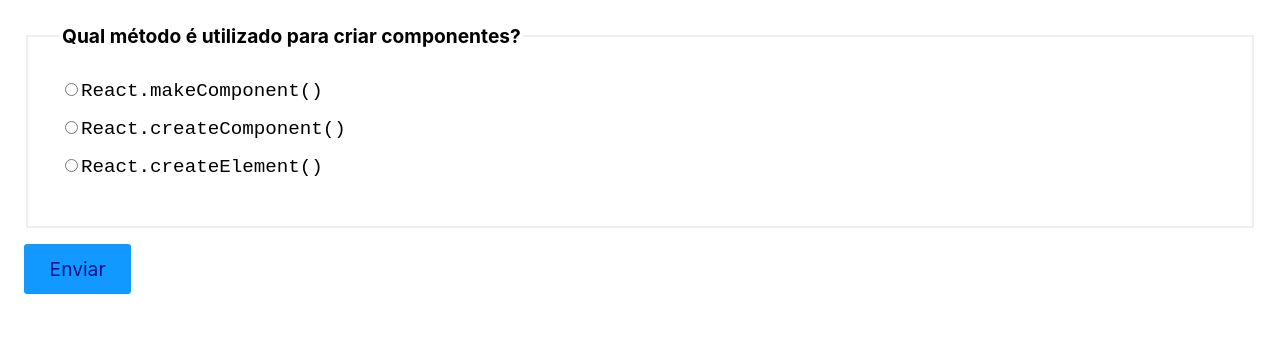
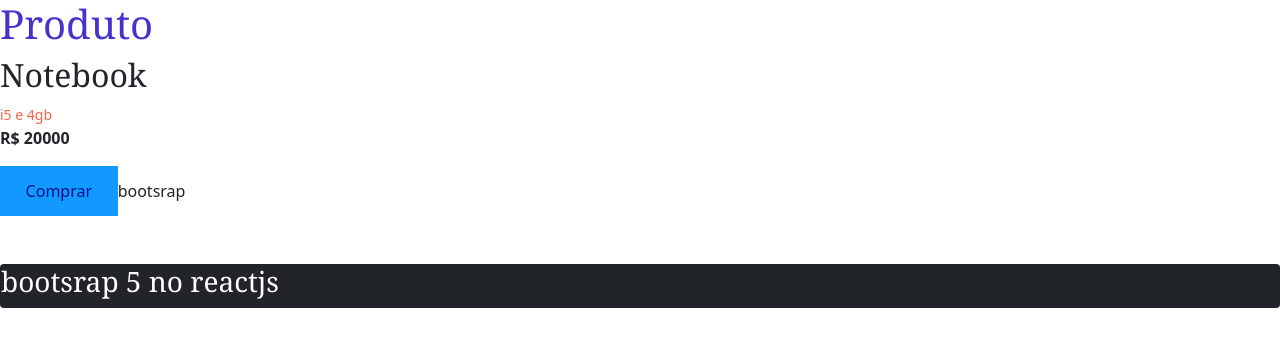
Before and after one commit to Sara01romao/estudo-reactjs, a React (Create React App) app: page / in a window 1280 px wide. Shown: the top 346 px of the page. Built offline with nearby package versions, Linux system fonts and the light colour scheme.

Commit message:
tipos de arquivos css

```diff
--- a/package.json
+++ b/package.json
@@ -6,9 +6,12 @@
     "@testing-library/jest-dom": "^5.16.1",
     "@testing-library/react": "^12.1.2",
     "@testing-library/user-event": "^13.5.0",
+    "bootstrap": "^5.1.3",
     "react": "^17.0.2",
+    "react-bootstrap": "^2.1.2",
     "react-dom": "^17.0.2",
     "react-scripts": "5.0.0",
+    "styled-components": "^5.3.3",
     "web-vitals": "^2.1.4"
   },
   "scripts": {
--- a/src/App.jsx
+++ b/src/App.jsx
@@ -1,94 +1,24 @@
 
 
-import { useState } from 'react';
+
 import './App.css';
-import Radio from './Form/Radio';
 
-const perguntas = [
-  {
-    pergunta: 'Qual método é utilizado para criar componentes?',
-    options: [
-      'React.makeComponent()',
-      'React.createComponent()',
-      'React.createElement()',
-    ],
-    resposta: 'React.createElement()',
-    id: 'p1',
-  },
-  {
-    pergunta: 'Como importamos um componente externo?',
-    options: [
-      'import Component from "./Component"',
-      'require("./Component")',
-      'import "./Component"',
-    ],
-    resposta: 'import Component from "./Component"',
-    id: 'p2',
-  },
-  {
-    pergunta: 'Qual hook não é nativo?',
-    options: ['useEffect()', 'useFetch()', 'useCallback()'],
-    resposta: 'useFetch()',
-    id: 'p3',
-  },
-  {
-    pergunta: 'Qual palavra deve ser utilizada para criarmos um hook?',
-    options: ['set', 'get', 'use'],
-    resposta: 'use',
-    id: 'p4',
-  },
-];
-
+import Produtos from './Components/Produto';
+import 'bootstrap/dist/js/bootstrap.min.js';
+import 'bootstrap/dist/css/bootstrap.min.css';
 
 
 
 
 function App() {
-  const [respostas, setRespostas] = useState({
-    p1:'',
-    p2:'',
-    p3:'',
-    p4:''
-  })
-
-  const [slide, setSlide] = useState(0);
-  const [resultado, setResultado]= useState(null);
-
-  function handleChange({target}){
-    setRespostas({...respostas, [target.id]:target.value});
-  }
 
 
-// verifica as respostas
-  function resultadoFinal(){
-    const corretas = perguntas.filter(({id, resposta}) => respostas[id] === resposta);
-    setResultado(`Você acertou corretas ${corretas.length} de ${perguntas.length}`)
-    console.log(corretas);
-  }
-//passa o slide de perguntas
-  function handleClick(){
-    if(slide < perguntas.length -1){
-      setSlide(slide + 1)
-    }else{
-
-      resultadoFinal();
-    }
-
-  }
-
   return (
+      <div>
+        <Produtos/>
+      </div>
 
 
-
-        <form onSubmit={(event) => event.preventDefault()}>
-          {perguntas.map((pergunta, index) => (
-              <Radio key={pergunta.id} active={slide === index} value={respostas[pergunta.id]} onChange={handleChange} {...pergunta}/>
-          ))}
-          {resultado ? <p>{resultado}</p>:
-
-              <button onClick={handleClick}>Enviar</button>
-          }
-        </form>
 
   );
 }
--- /dev/null
+++ b/src/Components/Produto.js
@@ -0,0 +1,44 @@
+
+import styles from './Produto.module.css'
+
+//styleComponent
+import styled from 'styled-components';
+
+const Info = styled.small`
+    color: tomato;
+
+
+`
+
+
+
+
+
+const Produtos =() =>{
+
+return(
+    <>
+        <h1 className={styles.titulo}>Produto</h1>
+        <h2>Notebook</h2>
+
+        <Info>i5 e 4gb</Info>
+        <p className={styles.preco}>R$ 20000</p>
+        <button>Comprar</button>
+
+        bootsrap
+        <div className='card bg-dark text-white mt-5'>
+            <h3>bootsrap 5 no reactjs</h3>
+
+
+        </div>
+
+
+
+
+    </>
+)
+
+}
+
+
+export default Produtos;
--- /dev/null
+++ b/src/Components/Produto.module.css
@@ -0,0 +1,9 @@
+
+
+.titulo{
+    color: #43c;
+}
+
+.preco{
+    font-weight: bold;
+}
--- a/src/Form/Radio.js
+++ /dev/null
@@ -1,26 +0,0 @@
-
-
-const Radio = ({pergunta, options, onChange,value, id, active}) =>{
-    if(active ===false) return null;
-    return(
-        <fieldset
-        style={{
-            padding:'2rem',
-            marginBottom:'1rem',
-            border: '2px solid #eee'
-        }}>
-            <legend style={{fontWeight:'bold'}}>{pergunta}</legend>
-            {options.map((option)=>(
-                <label key={option} style={{marginBottom: '1rem', fontFamily: "monospace"}}>
-                    <input type="radio" id={id} checked={value===option} value={option} onChange={onChange}/>
-                    {option}
-                </label>
-            ))}
-
-
-        </fieldset>
-    )
-
-}
-
-export default Radio;
```
Also changed, not shown: 2 other files (tests, documents, lock files or other folders).
